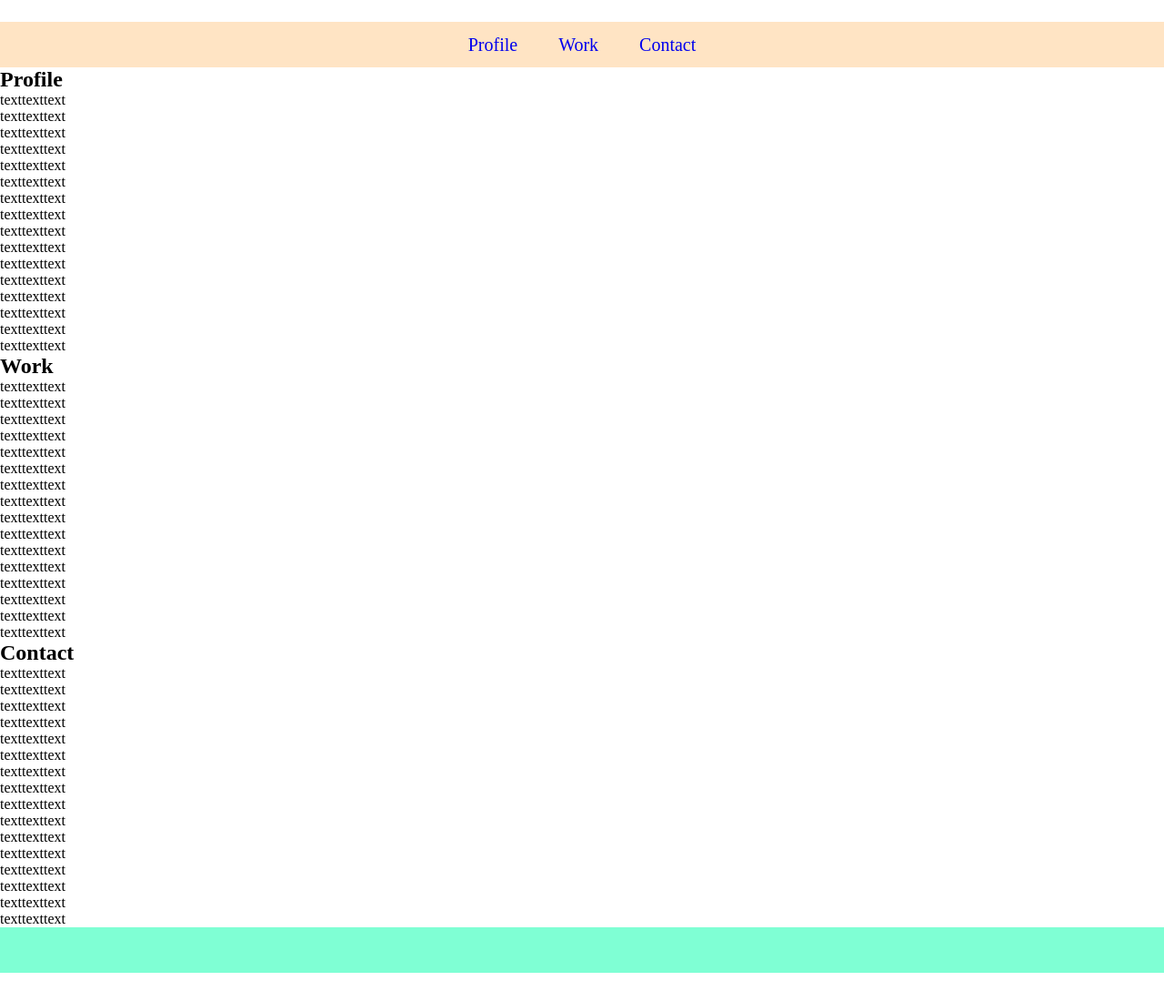
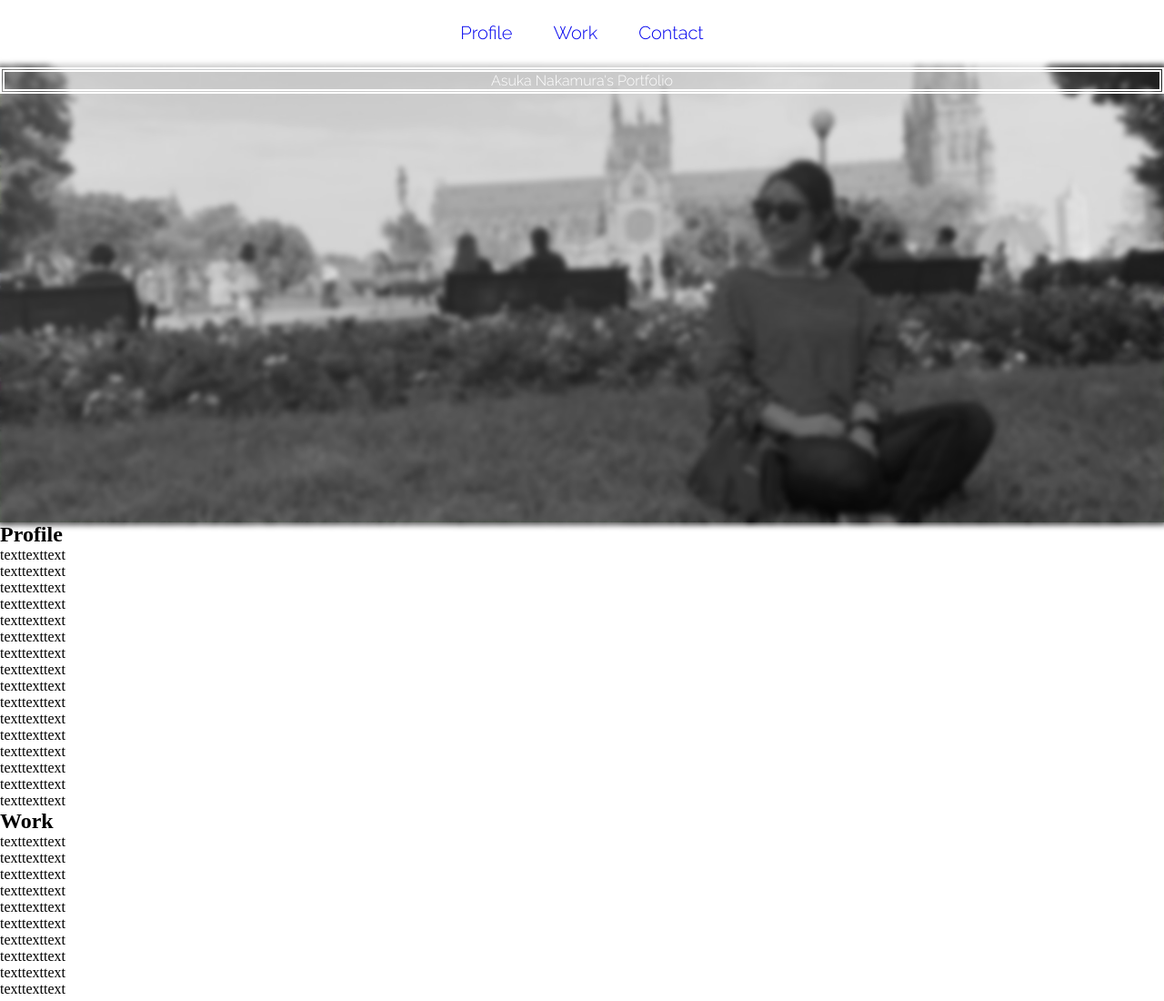
Before and after one commit to Appi66/portfolio, a plain HTML site: page index.html in a window 1280 px wide. Shown: the top 1100 px of the page at 91% size. Before the commit the page ends 1069 px from the top, so only its background shows below. Drawn offline with Linux system fonts and the light colour scheme.

Commit message:
[Add]メイン画像

```diff
--- a/index.html
+++ b/index.html
@@ -15,6 +15,11 @@
       <li><a href="#area-3">Contact</a></li>
     </ul>
  </header>
+ <div class="main-visual">
+    <div class="main-text">
+       <p>Asuka Nakamura's Portfolio</p>
+    </div>
+ </div>
  <section class="area" id="area-1">
   <h2>Profile</h2>
   <p>texttexttext<br>
--- a/style.css
+++ b/style.css
@@ -1,3 +1,5 @@
+@import url('https://fonts.googleapis.com/css2?family=Raleway:wght@300&display=swap');
+
 * {
   margin: 0;
   padding: 0;
@@ -7,10 +9,11 @@
 header {
   width: 100%;
   height: 50px;
-  background-color: bisque;
+  background-color: #fff;
   margin: 0 auto;
   text-align: center;
   font-size: 20px;
+  font-family: 'Raleway', sans-serif;
 }
 
 a {
@@ -22,8 +25,49 @@ li {
    list-style: none;
   display: inline-block;
   margin: 0 20px;
-  line-height: 50px;
+  /* line-height: 50px; */
 }
+
+.main-visual {
+  background-color: blueviolet;
+  position: relative;
+  width: 100%;
+  height: 500px;
+  background-image: url(image/main.jpg);
+  background-size: cover;
+  background-position: center;
+  z-index: 1;
+  justify-content: center;
+  align-items: center;
+}
+
+.main-visual::before {
+  background: inherit;
+  content: '';
+  position: absolute;
+  filter: blur(3px) grayscale(100%);
+  top: -3px;
+  right: -3px;
+  bottom: -3px;
+  left: -3px;
+  z-index: -1;
+}
+
+.main-text {
+  font-family: 'Raleway', sans-serif;
+  text-align: center;
+  /* line-height: 500px; */
+  color: #fff;
+  margin: 0 auto;
+}
+
+.main-text p {
+  border: double 5px;
+  margin: 0;
+  padding: 0;
+}
+
+
 
 footer {
   width: 100%;
```
Also changed, not shown: image/main.jpg (added), 2 other files.
